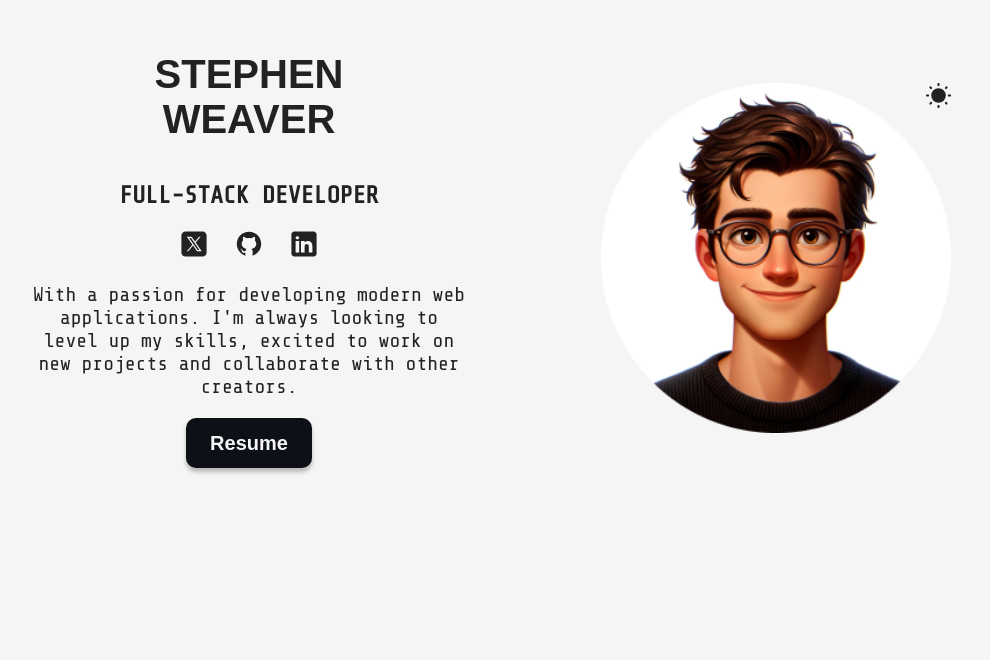
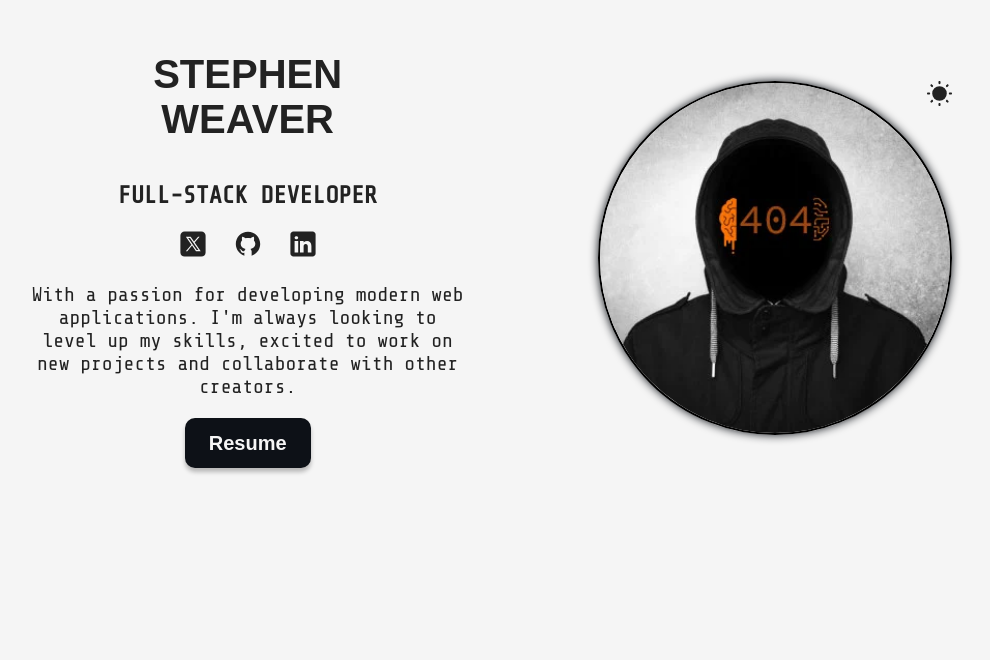
Before and after one commit to stepweaver/portfolio, a React (Vite) app: page / in a window 1280 px wide. Shown: the part 140-800 px from the top of the page, without its empty margins (148-1138 px from the left). Built offline with nearby package versions, Linux system fonts and the light colour scheme; a web font is replaced by a local one.

Commit message:
Update CSS styles for consistent theming and spacing in Contact and Skills sections

```diff
--- a/src/App.css
+++ b/src/App.css
@@ -6,6 +6,7 @@
   --text-color: #222;
   --form-text-color: #555;
   --footer-text-color: #888;
+  --glow-color: #0D1117;
 }
 
 [data-theme='dark'] {
@@ -16,6 +17,7 @@
   --text-color: #F5F5F5;
   --form-text-color: #F5F5F5;
   --footer-text-color: #bbb;
+  --glow-color: #FE6C0B;
 }
 
 body {
--- a/src/sections/Hero/Hero.jsx
+++ b/src/sections/Hero/Hero.jsx
@@ -1,5 +1,5 @@
 import styles from './HeroStyles.module.css';
-import heroImg from '../../assets/hero-img.png';
+import heroImg from '../../assets/anon.webp';
 import sun from '../../assets/sun.svg';
 import moon from '../../assets/moon.svg';
 import twitterLight from '../../assets/twitter-light.svg';
--- a/src/sections/Hero/HeroStyles.module.css
+++ b/src/sections/Hero/HeroStyles.module.css
@@ -86,6 +86,9 @@
     .hero {
       max-width: 350px;
       width: 350px;
+      border-radius: 50%;
+      border: 2px solid;
+      box-shadow: 0 0 10px var(--glow-color);
     }
   }
 }
```
Also changed, not shown: src/assets/anon.webp (added).
